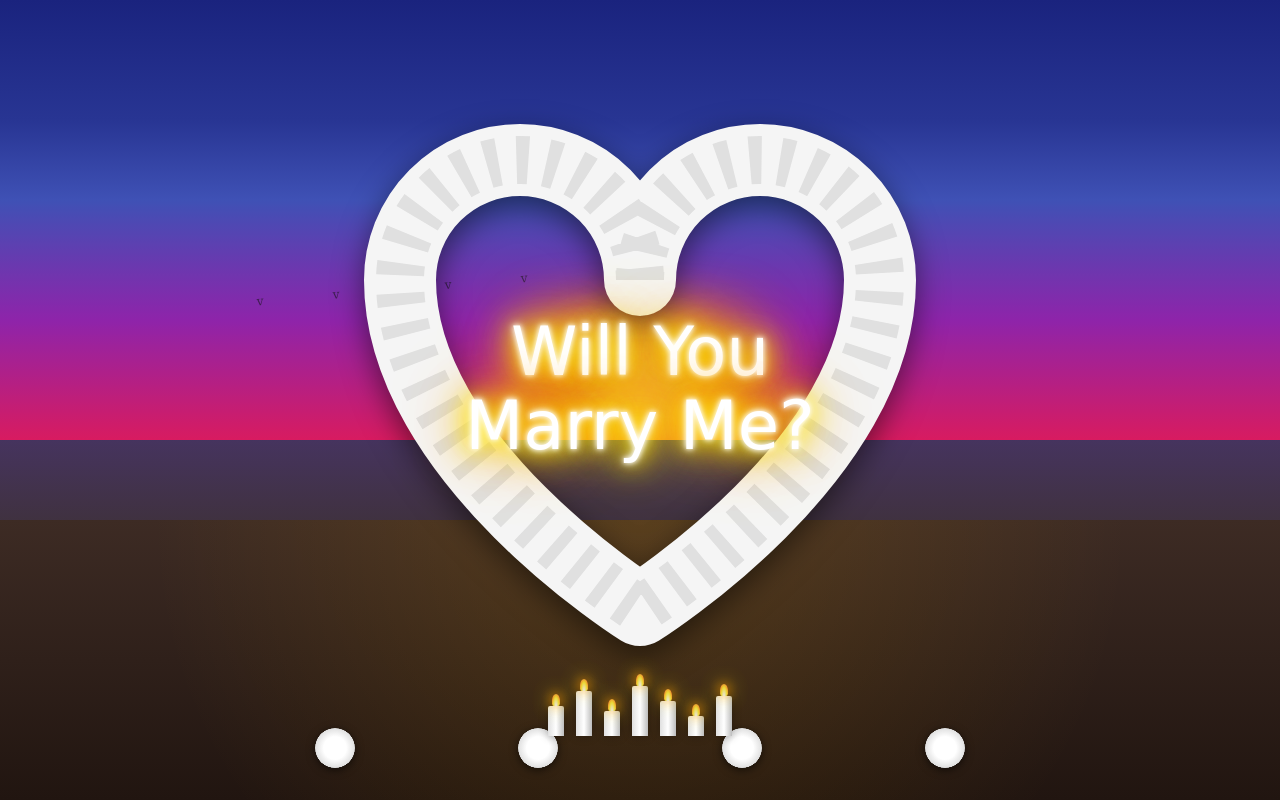
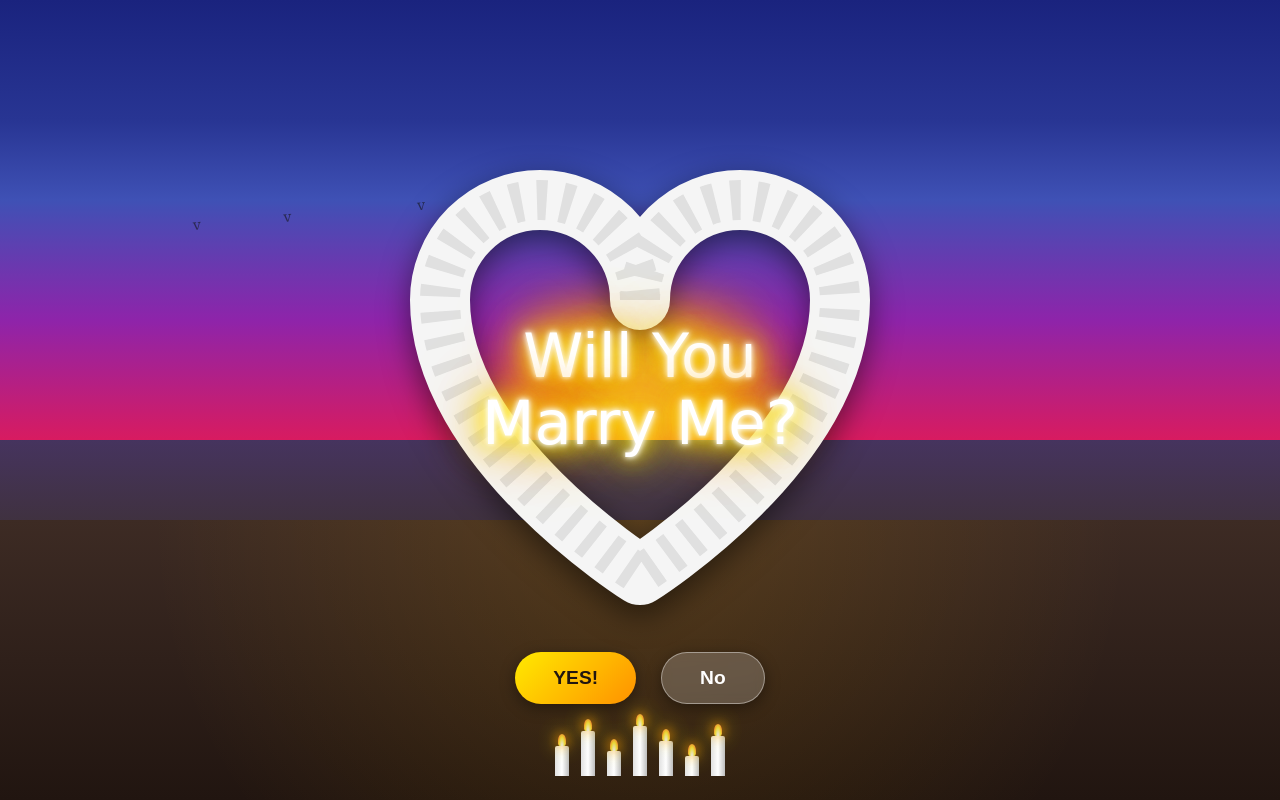
Before and after one commit to loedejb2-sys/MARRY-mE, a plain HTML site: page index.html in a window 1280 px wide. Drawn offline with nearby package versions, Linux system fonts and the light colour scheme.

Commit message:
Update index.html

```diff
--- a/index.html
+++ b/index.html
@@ -4,6 +4,7 @@
   <meta charset="UTF-8">
   <meta name="viewport" content="width=device-width, initial-scale=1.0">
   <title>Will You Marry Me?</title>
+  <script src="https://cdn.jsdelivr.net/npm/canvas-confetti@1.6.0/dist/confetti.browser.min.js"></script>
   <style>
     * {
       margin: 0;
@@ -38,6 +39,7 @@
         #ff8f00 100%
       );
       display: flex;
+      flex-direction: column;
       justify-content: center;
       align-items: center;
     }
@@ -78,43 +80,42 @@
       background: radial-gradient(circle at 50% 0%, rgba(255, 179, 0, 0.15), transparent 70%);
     }
 
-    /* Floating Birds */
+    /* Birds */
     .birds {
       position: absolute;
-      top: 35%;
-      left: 20%;
-      font-size: 12px;
+      top: 25%;
+      left: 15%;
+      font-size: 14px;
       color: rgba(20, 20, 20, 0.6);
-      letter-spacing: 15px;
+      letter-spacing: 18px;
       transform: rotate(-5deg);
     }
 
-    /* Heart Floral Arch Frame */
+    /* Heart Arch Container */
     .arch-container {
       position: relative;
       z-index: 2;
-      width: 600px;
-      height: 600px;
+      width: 500px;
+      height: 500px;
       display: flex;
       justify-content: center;
       align-items: center;
     }
 
-    /* SVG Heart Outline with Flowers */
     .heart-svg {
       width: 100%;
       height: 100%;
       filter: drop-shadow(0 10px 15px rgba(0,0,0,0.5));
     }
 
-    /* Neon Sign Styling */
+    /* Neon Text */
     .neon-text {
       position: absolute;
       z-index: 3;
       text-align: center;
       font-family: 'Brush Script MT', 'Dancing Script', cursive, sans-serif;
       color: #fff;
-      font-size: 4.2rem;
+      font-size: 3.8rem;
       line-height: 1.1;
       text-shadow:
         0 0 5px #fff,
@@ -127,10 +128,52 @@
       transform: translateY(-10px);
     }
 
+    /* Interactive Buttons Area */
+    .btn-container {
+      position: absolute;
+      bottom: 12%;
+      z-index: 10;
+      display: flex;
+      gap: 25px;
+    }
+
+    .btn {
+      padding: 14px 38px;
+      font-size: 1.2rem;
+      font-weight: bold;
+      border: none;
+      border-radius: 30px;
+      cursor: pointer;
+      transition: all 0.2s ease-in-out;
+      box-shadow: 0 4px 15px rgba(0,0,0,0.4);
+    }
+
+    .btn-yes {
+      background: linear-gradient(135deg, #ffea00, #ff9100);
+      color: #211510;
+    }
+
+    .btn-yes:hover {
+      transform: scale(1.1);
+      box-shadow: 0 0 20px #ffea00;
+    }
+
+    .btn-no {
+      background: rgba(255, 255, 255, 0.2);
+      color: #fff;
+      backdrop-filter: blur(5px);
+      border: 1px solid rgba(255, 255, 255, 0.4);
+    }
+
+    .btn-no:hover {
+      background: rgba(255, 255, 255, 0.3);
+      transform: scale(1.05);
+    }
+
     /* Candles */
     .candles-container {
       position: absolute;
-      bottom: 8%;
+      bottom: 3%;
       z-index: 4;
       display: flex;
       gap: 12px;
@@ -138,11 +181,10 @@
     }
 
     .candle {
-      width: 16px;
+      width: 14px;
       background: linear-gradient(to right, #e0e0e0, #ffffff, #bdbdbd);
       border-radius: 2px 2px 0 0;
       position: relative;
-      box-shadow: 0 0 10px rgba(0,0,0,0.3);
     }
 
     .flame {
@@ -163,22 +205,60 @@
       100% { transform: translateX(-50%) scale(1.08); opacity: 1; }
     }
 
-    /* Foreground Strewed Roses */
-    .roses-ground {
-      position: absolute;
-      bottom: 4%;
-      z-index: 3;
-      width: 650px;
+    /* Popup Modal Overlay */
+    .modal-overlay {
+      position: fixed;
+      top: 0;
+      left: 0;
+      width: 100vw;
+      height: 100vh;
+      background: rgba(0, 0, 0, 0.6);
+      backdrop-filter: blur(8px);
+      z-index: 100;
       display: flex;
-      justify-content: space-between;
+      justify-content: center;
+      align-items: center;
+      opacity: 0;
+      pointer-events: none;
+      transition: opacity 0.4s ease;
     }
 
-    .rose-cluster {
-      width: 40px;
-      height: 40px;
-      background: radial-gradient(circle, #fff 40%, #e0e0e0 70%, transparent 71%);
-      border-radius: 50%;
-      filter: drop-shadow(0 2px 4px rgba(0,0,0,0.6));
+    .modal-overlay.active {
+      opacity: 1;
+      pointer-events: auto;
+    }
+
+    .modal-box {
+      background: rgba(255, 255, 255, 0.95);
+      padding: 40px 50px;
+      border-radius: 20px;
+      text-align: center;
+      box-shadow: 0 10px 30px rgba(0,0,0,0.5);
+      transform: translateY(20px);
+      transition: transform 0.4s ease;
+      max-width: 90%;
+    }
+
+    .modal-overlay.active .modal-box {
+      transform: translateY(0);
+    }
+
+    .modal-title {
+      font-size: 2.2rem;
+      color: #d81b60;
+      margin-bottom: 15px;
+      font-family: 'Brush Script MT', 'Dancing Script', cursive, sans-serif;
+    }
+
+    .modal-btn {
+      margin-top: 20px;
+      padding: 10px 25px;
+      border: none;
+      background: #3f51b5;
+      color: white;
+      border-radius: 20px;
+      cursor: pointer;
+      font-size: 1rem;
     }
   </style>
 </head>
@@ -193,9 +273,8 @@
     <div class="birds">v &nbsp; v &nbsp; &nbsp; v &nbsp; v</div>
 
     <div class="arch-container">
-
       <svg class="heart-svg" viewBox="0 0 100 100">
-        <path id="heart-path" d="M 50,30 A 20,20 0 0,0 10,30 C 10,60 50,85 50,85 C 50,85 90,60 90,30 A 20,20 0 0,0 50,30 Z"
+        <path d="M 50,30 A 20,20 0 0,0 10,30 C 10,60 50,85 50,85 C 50,85 90,60 90,30 A 20,20 0 0,0 50,30 Z"
               fill="none" stroke="#f5f5f5" stroke-width="12" stroke-linecap="round" stroke-linejoin="round"/>
         <path d="M 50,30 A 20,20 0 0,0 10,30 C 10,60 50,85 50,85 C 50,85 90,60 90,30 A 20,20 0 0,0 50,30 Z"
               fill="none" stroke="#e0e0e0" stroke-width="8" stroke-dasharray="2 3"/>
@@ -206,11 +285,9 @@
       </div>
     </div>
 
-    <div class="roses-ground">
-      <div class="rose-cluster"></div>
-      <div class="rose-cluster"></div>
-      <div class="rose-cluster"></div>
-      <div class="rose-cluster"></div>
+    <div class="btn-container">
+      <button class="btn btn-yes" onclick="handleResponse(true)">YES!</button>
+      <button class="btn btn-no" onclick="handleResponse(false)">No</button>
     </div>
 
     <div class="candles-container">
@@ -224,5 +301,55 @@
     </div>
   </div>
 
+  <div class="modal-overlay" id="responseModal">
+    <div class="modal-box">
+      <div class="modal-title" id="modalText"></div>
+      <button class="modal-btn" onclick="closeModal()">Close</button>
+    </div>
+  </div>
+
+  <script>
+    function handleResponse(isYes) {
+      const modal = document.getElementById('responseModal');
+      const text = document.getElementById('modalText');
+
+      if (isYes) {
+        text.innerHTML = "YYAYYYY I LOVEEE YOUUUU! ❤️✨";
+
+        // Continuous confetti burst
+        var duration = 3 * 1000;
+        var end = Date.now() + duration;
+
+        (function frame() {
+          confetti({
+            particleCount: 5,
+            angle: 60,
+            spread: 55,
+            origin: { x: 0 },
+            colors: ['#ffea00', '#ff9100', '#d81b60', '#ffffff']
+          });
+          confetti({
+            particleCount: 5,
+            angle: 120,
+            spread: 55,
+            origin: { x: 1 },
+            colors: ['#ffea00', '#ff9100', '#d81b60', '#ffffff']
+          });
+
+          if (Date.now() < end) {
+            requestAnimationFrame(frame);
+          }
+        }());
+      } else {
+        text.innerHTML = "i understand love.. 🥺";
+      }
+
+      modal.classList.add('active');
+    }
+
+    function closeModal() {
+      document.getElementById('responseModal').classList.remove('active');
+    }
+  </script>
 </body>
 </html>
```
